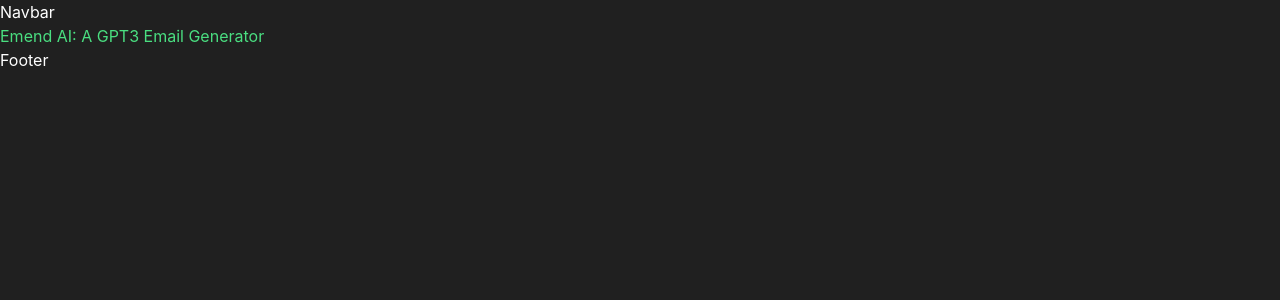
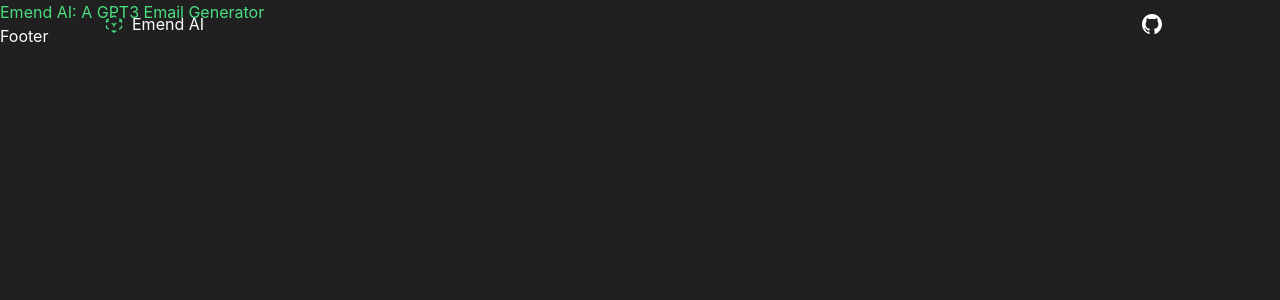
Before and after one commit to brysonbw/emend-ai, a Next.js app: page / in a window 1280 px wide. Shown: the top 300 px of the page. Built offline with nearby package versions, Linux system fonts and the light colour scheme.

Commit message:
added navbar styling

```diff
--- a/components/Navbar.tsx
+++ b/components/Navbar.tsx
@@ -1,5 +1,40 @@
+import Image from 'next/image';
+import Link from 'next/link';
 import React from 'react';
+import Github from './assets/icons/Github';
 
 export default function Navbar() {
-  return <h1 className="text-white">Navbar</h1>;
+  return (
+    <div className="fixed top-0 w-full z-30 clearNav md:bg-opacity-90 transition duration-300 ease-in-out">
+      <div className="flex flex-col max-w-6xl px-4 mx-auto md:items-center md:justify-between md:flex-row md:px-6 lg:px-8">
+        <div className="flex flex-row items-center justify-between p-2">
+          {/** Logo */}
+          <Image src="/logo.svg" alt="logo" width={20} height={20} />
+          <Link href="/">
+            {' '}
+            <p className="md:ml-2">Emend AI</p>
+          </Link>
+
+          <div className="leading-none px-3 py-1 md:hidden outline-none focus:outline-none ">
+            <Github className="w-6 h-6 fill-white" />
+          </div>
+        </div>
+
+        <div className="md:flex flex-grow items-center hidden">
+          <nav className="flex-col flex-grow ">
+            <ul className="flex flex-grow justify-end flex-wrap items-center">
+              <li className="px-5 py-3 flex items-center">
+                <a
+                  href="https://github.com/brysonbw/emend-ai"
+                  className="transition ease-in-out delay-150 hover:-translate-y-1 hover:scale-110 duration-300"
+                >
+                  <Github className="w-6 h-6 fill-white" />
+                </a>
+              </li>
+            </ul>
+          </nav>
+        </div>
+      </div>
+    </div>
+  );
 }
```
